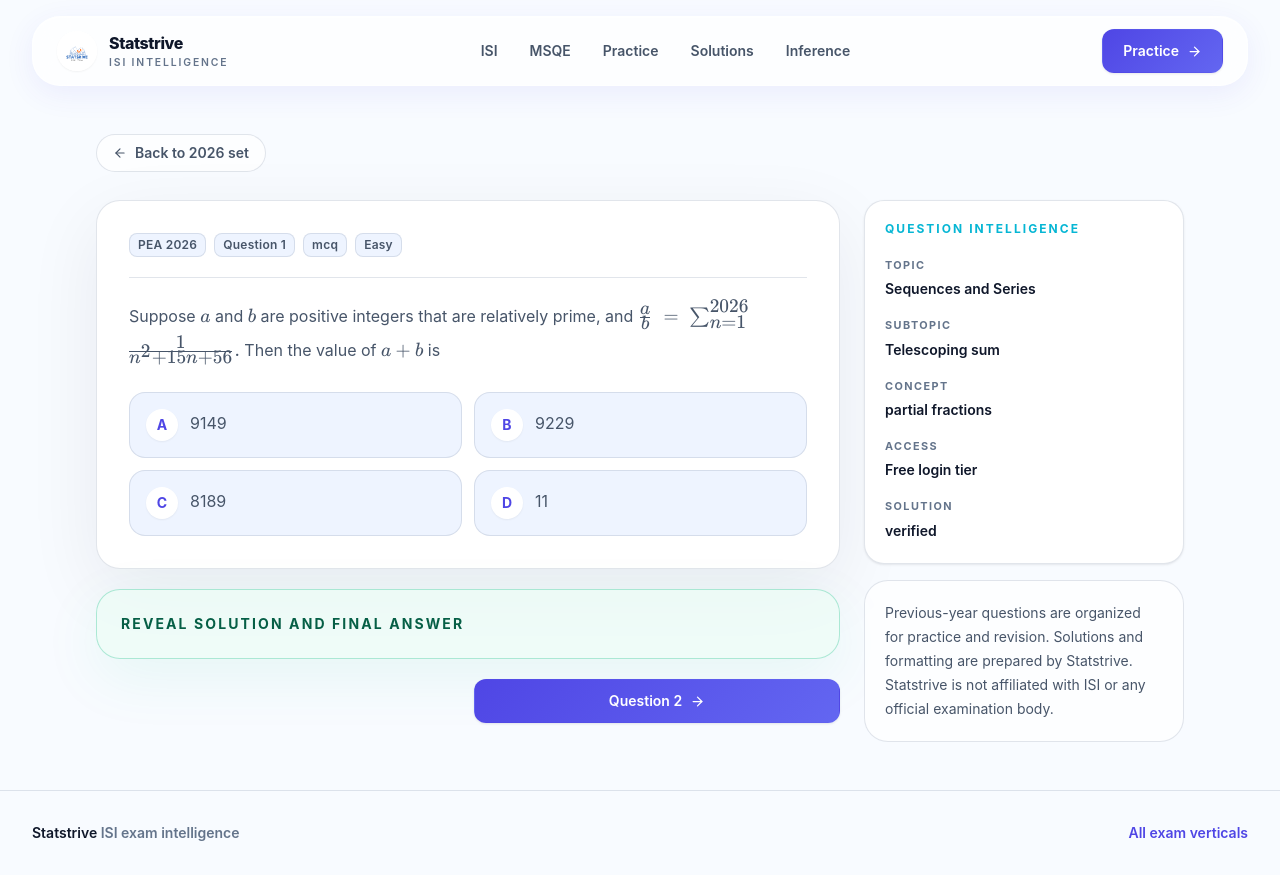
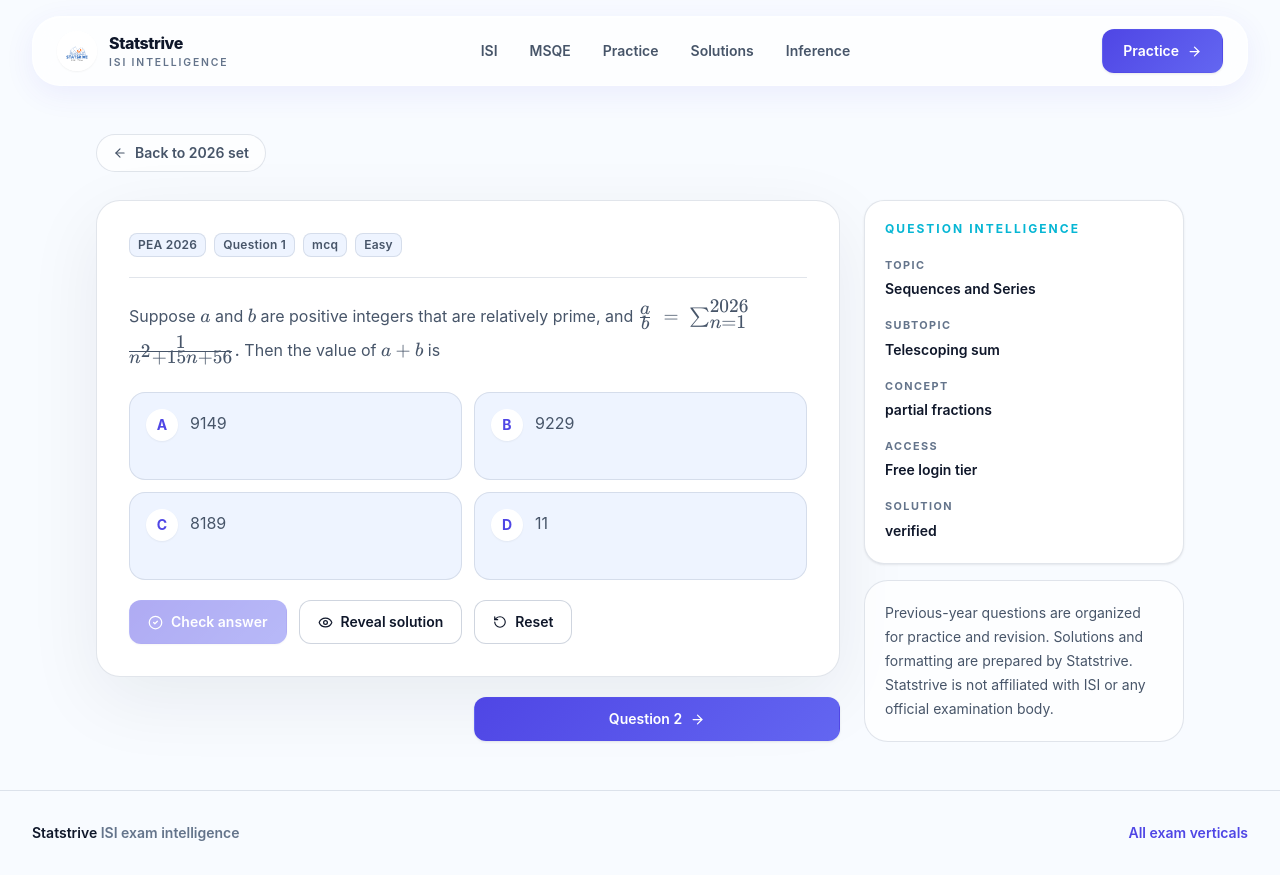
Before and after one commit to cparv3716-creator/Exam-Pred, a Next.js app: page /exams/isi/msqe/pyqs/pea/2026/practice/isi-msqe-pea-2026-q01 in a window 1280 px wide. Built offline with nearby package versions, Linux system fonts and the light colour scheme.

Commit message:
Wire interactive ISI MSQE PEA practice viewer

```diff
--- /dev/null
+++ b/components/isi/IsiPyqAnswerChecker.tsx
@@ -0,0 +1,163 @@
+"use client";
+
+import { useMemo, useState } from "react";
+import { BookOpenCheck, CheckCircle2, CircleAlert, Eye, RotateCcw, XCircle } from "lucide-react";
+import type { IsiQuestionOption } from "@/types/isi";
+import { IsiMathRenderer } from "@/components/isi/IsiMathRenderer";
+import { IsiSolutionSteps } from "@/components/isi/IsiSolutionSteps";
+
+export function IsiPyqAnswerChecker({
+  options,
+  answer,
+  solution,
+  needsReview,
+}: {
+  options: IsiQuestionOption[];
+  answer?: string | null;
+  solution?: string | null;
+  needsReview: boolean;
+}) {
+  const [selected, setSelected] = useState<string | null>(null);
+  const [checked, setChecked] = useState(false);
+  const [revealed, setRevealed] = useState(false);
+  const correctAnswer = useMemo(() => normalizeAnswer(answer), [answer]);
+  const canCheck = Boolean(correctAnswer) && !needsReview;
+  const showSolution = Boolean(solution) && (revealed || checked);
+  const answerUnderReview = !canCheck;
+  const isCorrect = checked && selected === correctAnswer;
+  const isIncorrect = checked && selected !== null && selected !== correctAnswer;
+
+  return (
+    <div className="mt-7 space-y-5">
+      {options.length > 0 ? (
+        <div className="grid gap-3 sm:grid-cols-2">
+          {options.map((option) => {
+            const isSelected = selected === option.label;
+            const isCorrectOption = checked && correctAnswer === option.label;
+            const isWrongSelected = checked && isSelected && correctAnswer !== option.label;
+            return (
+              <button
+                key={option.label}
+                type="button"
+                onClick={() => {
+                  setSelected(option.label);
+                  setChecked(false);
+                }}
+                className="aurora-focus-ring flex min-h-[5.5rem] items-start gap-3 rounded-2xl border p-4 text-left transition"
+                style={{
+                  borderColor: isCorrectOption
+                    ? "var(--aurora-success)"
+                    : isWrongSelected
+                      ? "rgb(248 113 113)"
+                      : isSelected
+                        ? "var(--aurora-primary)"
+                        : "var(--aurora-border-soft)",
+                  background: isCorrectOption
+                    ? "rgba(16,185,129,0.12)"
+                    : isWrongSelected
+                      ? "rgba(254,226,226,0.74)"
+                      : isSelected
+                        ? "rgba(37,99,235,0.08)"
+                        : "var(--aurora-background-soft)",
+                }}
+                aria-pressed={isSelected}
+              >
+                <span className="grid h-8 w-8 shrink-0 place-items-center rounded-full bg-white text-sm font-bold shadow-sm" style={{ color: isWrongSelected ? "rgb(185 28 28)" : "var(--aurora-primary)" }}>
+                  {option.label}
+                </span>
+                <IsiMathRenderer content={option.text} className="min-w-0" />
+              </button>
+            );
+          })}
+        </div>
+      ) : (
+        <div className="rounded-2xl border border-amber-200 bg-amber-50 p-4 text-sm font-semibold leading-6 text-amber-900">
+          Answer under review. The available source does not include a complete option block for this item.
+        </div>
+      )}
+
+      <div className="flex flex-wrap items-center gap-3">
+        <button
+          type="button"
+          onClick={() => setChecked(true)}
+          disabled={!canCheck || !selected}
+          className="aurora-button-primary aurora-focus-ring px-5 text-sm disabled:cursor-not-allowed disabled:opacity-45"
+        >
+          <CheckCircle2 size={15} /> Check answer
+        </button>
+        <button
+          type="button"
+          onClick={() => setRevealed((current) => !current)}
+          disabled={!solution}
+          className="aurora-button-secondary aurora-focus-ring px-5 text-sm disabled:cursor-not-allowed disabled:opacity-45"
+        >
+          <Eye size={15} /> {revealed ? "Hide solution" : "Reveal solution"}
+        </button>
+        <button
+          type="button"
+          onClick={() => {
+            setSelected(null);
+            setChecked(false);
+            setRevealed(false);
+          }}
+          className="aurora-button-secondary aurora-focus-ring px-4 text-sm"
+        >
+          <RotateCcw size={14} /> Reset
+        </button>
+      </div>
+
+      {answerUnderReview && (
+        <div className="rounded-2xl border border-amber-200 bg-amber-50 p-4 text-sm font-semibold leading-6 text-amber-900">
+          <span className="inline-flex items-center gap-2"><CircleAlert size={16} /> Answer under review</span>
+        </div>
+      )}
+
+      {checked && canCheck && (
+        <div
+          className="rounded-2xl border p-4 text-sm font-semibold leading-6"
+          style={{
+            borderColor: isCorrect ? "color-mix(in srgb, var(--aurora-success) 35%, transparent)" : "rgb(252 165 165)",
+            background: isCorrect ? "rgba(16,185,129,0.10)" : "rgba(254,226,226,0.65)",
+            color: isCorrect ? "rgb(6 95 70)" : "rgb(153 27 27)",
+          }}
+        >
+          <span className="inline-flex items-center gap-2">
+            {isCorrect ? <CheckCircle2 size={16} /> : <XCircle size={16} />}
+            {isCorrect ? `Correct. Option ${correctAnswer} is the answer.` : `Incorrect. The correct option is ${correctAnswer}.`}
+          </span>
+        </div>
+      )}
+
+      {(checked || revealed || answerUnderReview) && (
+        <section className="rounded-2xl border bg-white/85 p-4 shadow-[0_16px_45px_rgba(15,23,42,0.05)]" style={{ borderColor: "var(--aurora-border-soft)" }}>
+          <h2 className="flex items-center gap-2 text-sm font-bold uppercase tracking-[0.13em] text-emerald-800"><BookOpenCheck size={15} /> Final answer</h2>
+          <p className="mt-3 text-2xl font-extrabold" style={{ color: correctAnswer ? "var(--aurora-text-primary)" : "var(--aurora-text-muted)" }}>
+            {correctAnswer ? `Option ${correctAnswer}` : "Answer under review"}
+          </p>
+        </section>
+      )}
+
+      {showSolution ? (
+        <section className="rounded-2xl border bg-white/85 p-4 shadow-[0_16px_45px_rgba(15,23,42,0.05)]" style={{ borderColor: "var(--aurora-border-soft)" }}>
+          <h2 className="flex items-center gap-2 text-sm font-bold uppercase tracking-[0.13em] text-emerald-800"><Eye size={15} /> Solution</h2>
+          <IsiSolutionSteps content={solution ?? ""} />
+        </section>
+      ) : !solution ? (
+        <p className="rounded-2xl border border-amber-200 bg-amber-50 p-4 text-sm font-semibold text-amber-900">Solution is not available for this item yet.</p>
+      ) : null}
+    </div>
+  );
+}
+
+function normalizeAnswer(answer?: string | null): string | null {
+  if (!answer) return null;
+  const normalized = answer
+    .replace(/\\boxed\s*\{\s*([^}]+)\s*\}/gi, "$1")
+    .replace(/\\text\s*\{\s*([^}]+)\s*\}/gi, "$1")
+    .replace(/[()]/g, " ")
+    .replace(/\boption\b/gi, " ")
+    .trim()
+    .toUpperCase();
+  const match = normalized.match(/\b([A-D])\b/);
+  return match ? match[1] : null;
+}
--- a/components/isi/IsiPyqQuestionViewer.tsx
+++ b/components/isi/IsiPyqQuestionViewer.tsx
@@ -1,7 +1,8 @@
 import Link from "next/link";
-import { ArrowLeft, ArrowRight, BookOpenCheck, CircleAlert, Lightbulb } from "lucide-react";
+import { ArrowLeft, ArrowRight, CircleAlert } from "lucide-react";
 import type { IsiMsqePyqQuestion } from "@/types/isi";
 import { IsiMathRenderer } from "@/components/isi/IsiMathRenderer";
+import { IsiPyqAnswerChecker } from "@/components/isi/IsiPyqAnswerChecker";
 
 type NavItem = { id: string; label: string; href: string } | null;
 
@@ -15,9 +16,8 @@ export function IsiPyqQuestionViewer({ question, previous, next }: { question: I
             <div className="flex flex-wrap items-center gap-2 border-b pb-5" style={{ borderColor: "var(--aurora-border-soft)" }}><span className="aurora-badge">PEA {question.year}</span><span className="aurora-badge">Question {question.questionNumber}</span><span className="aurora-badge">{question.questionType}</span><span className="aurora-badge">{question.difficulty}</span>{question.needsReview && <span className="aurora-badge"><CircleAlert size={12} /> Under review</span>}</div>
             {question.needsReview && <div className="mt-5 rounded-2xl border border-amber-200 bg-amber-50 p-4 text-sm font-semibold text-amber-900">This item is under review.</div>}
             <div className="mt-6"><IsiMathRenderer content={question.questionText} /></div>
-            {question.options.length > 0 && <div className="mt-7 grid gap-3 sm:grid-cols-2">{question.options.map((option) => <div key={option.label} className="flex items-start gap-3 rounded-2xl border p-4" style={{ borderColor: "var(--aurora-border-soft)", background: "var(--aurora-background-soft)" }}><span className="grid h-8 w-8 shrink-0 place-items-center rounded-full bg-white text-sm font-bold shadow-sm" style={{ color: "var(--aurora-primary)" }}>{option.label}</span><IsiMathRenderer content={option.text} className="min-w-0" /></div>)}</div>}
+            <IsiPyqAnswerChecker options={question.options} answer={question.answer} solution={question.solution} needsReview={question.needsReview} />
           </section>
-          <details className="rounded-3xl border bg-emerald-50/70 p-5 shadow-[0_18px_60px_rgba(16,185,129,0.08)] sm:p-6" style={{ borderColor: "color-mix(in srgb, var(--aurora-success) 30%, transparent)" }}><summary className="cursor-pointer list-none text-sm font-bold uppercase tracking-[0.15em] text-emerald-800">Reveal solution and final answer</summary><div className="mt-5 space-y-5">{question.answer && <section className="rounded-2xl border bg-white/80 p-4" style={{ borderColor: "var(--aurora-border-soft)" }}><h2 className="flex items-center gap-2 text-sm font-bold uppercase tracking-[0.13em] text-emerald-800"><BookOpenCheck size={15} /> Final answer</h2><p className="mt-3 text-2xl font-extrabold">{question.answer}</p></section>}{question.solution ? <section className="rounded-2xl border bg-white/80 p-4" style={{ borderColor: "var(--aurora-border-soft)" }}><h2 className="flex items-center gap-2 text-sm font-bold uppercase tracking-[0.13em] text-emerald-800"><Lightbulb size={15} /> Solution</h2><IsiMathRenderer content={question.solution} className="mt-3" /></section> : <p className="text-sm text-amber-900">Solution is not available for this item yet.</p>}</div></details>
           <nav className="grid gap-3 sm:grid-cols-2">{previous ? <Link href={previous.href} className="aurora-button-secondary aurora-focus-ring justify-start text-sm"><ArrowLeft size={15} /> {previous.label}</Link> : <span />}{next ? <Link href={next.href} className="aurora-button-primary aurora-focus-ring justify-end text-sm">{next.label} <ArrowRight size={15} /></Link> : <span />}</nav>
         </main>
         <aside className="space-y-4 lg:sticky lg:top-28 lg:self-start"><div className="aurora-surface rounded-3xl p-5 shadow-[0_20px_70px_rgba(15,23,42,0.06)]"><p className="text-xs font-bold uppercase tracking-[0.17em]" style={{ color: "var(--aurora-cyan)" }}>Question intelligence</p><dl className="mt-5 space-y-4"><Meta label="Topic" value={question.topic} /><Meta label="Subtopic" value={question.subtopic} /><Meta label="Concept" value={question.concept} /><Meta label="Access" value="Free login tier" /><Meta label="Solution" value={question.solutionStatus} /></dl></div><div className="rounded-3xl border bg-white/70 p-5 text-sm leading-6" style={{ borderColor: "var(--aurora-border-soft)", color: "var(--aurora-text-secondary)" }}>Previous-year questions are organized for practice and revision. Solutions and formatting are prepared by Statstrive. Statstrive is not affiliated with ISI or any official examination body.</div></aside>
--- a/components/isi/IsiSolutionSteps.tsx
+++ b/components/isi/IsiSolutionSteps.tsx
@@ -19,7 +19,7 @@ export function IsiSolutionSteps({ content }: { content: string }) {
 
 function splitSolutionLines(content: string): string[] {
   const lines: string[] = [];
-  const normalized = content.replace(/\r\n/g, "\n").trim();
+  const normalized = normalizeDisplayMath(content.replace(/\r\n/g, "\n").trim());
   const displayMathPattern = /\$\$[\s\S]*?\$\$/g;
   let cursor = 0;
   let match: RegExpExecArray | null;
@@ -34,6 +34,26 @@ function splitSolutionLines(content: string): string[] {
   return lines.length ? lines : [content];
 }
 
+function normalizeDisplayMath(content: string): string {
+  const sourceLines = content.split("\n");
+  const normalizedLines: string[] = [];
+  for (let index = 0; index < sourceLines.length; index += 1) {
+    const line = sourceLines[index].trim();
+    if (line === "$") {
+      const mathLines: string[] = [];
+      index += 1;
+      while (index < sourceLines.length && sourceLines[index].trim() !== "$") {
+        mathLines.push(sourceLines[index]);
+        index += 1;
+      }
+      normalizedLines.push(`$$\n${mathLines.join("\n").trim()}\n$$`);
+    } else {
+      normalizedLines.push(sourceLines[index]);
+    }
+  }
+  return normalizedLines.join("\n");
+}
+
 function pushTextLines(text: string, lines: string[]) {
   for (const line of text.split(/\n+/)) {
     const trimmed = line.trim();
```
